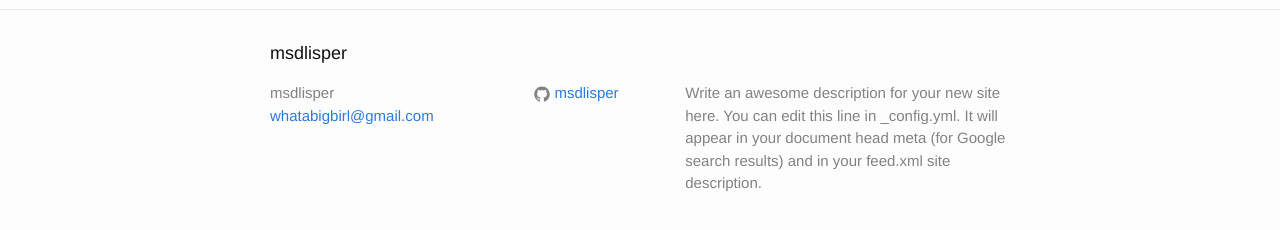
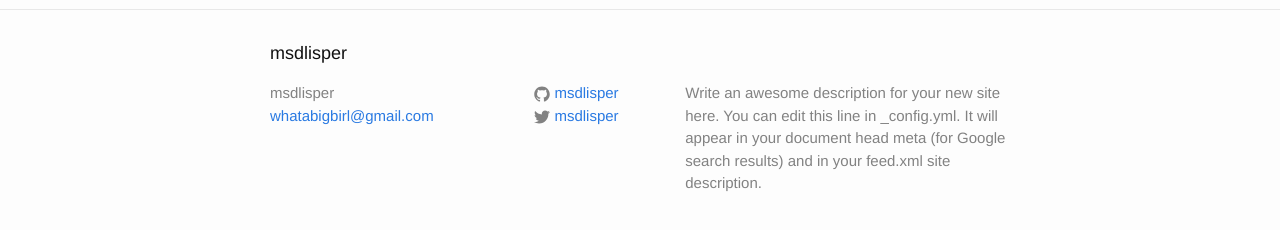
Before and after one commit to msdlisper/msdlisper.github.com, a Jekyll site: the page built from index.html, in a window 1280 px wide. Shown: the part 287-517 px from the top of the page. Built offline with Jekyll 4.4.1, drawn with Linux system fonts in a browser that asks for light colours.

Commit message:
Update _config.yml

```diff
--- a/_config.yml
+++ b/_config.yml
@@ -8,6 +8,6 @@ description: > # this means to ignore newlines until "baseurl:"
 baseurl: "" # the subpath of your site, e.g. /blog/
 url: "http://blog.msdlisper.com" # the base hostname & protocol for your site
 github_username:  msdlisper
-
+twitter_username: msdlisper
 # Build settings
 markdown: kramdown
```
